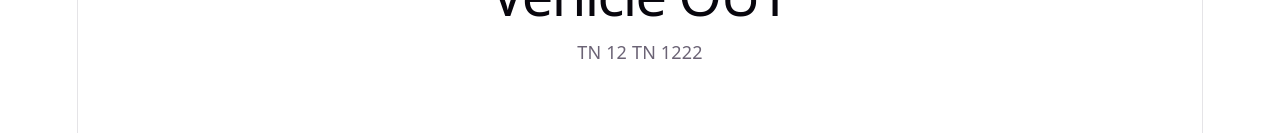
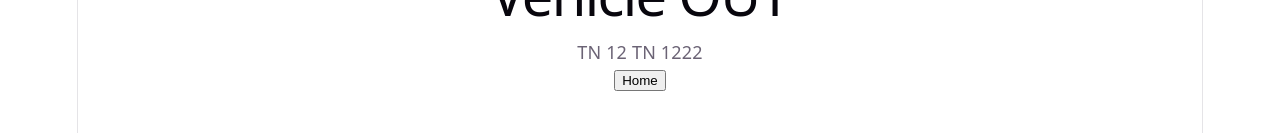
Before and after one commit to prempremadev-eng/Samson-Sir, a React (Vite) app in the folder Sounthararaman-Sir/Car_Parking/my-vehicle-app/: page / in a window 1280 px wide. Both pictures are taken after a click on the button "VehicleOut". Shown: the part 167-300 px from the top of the page. Built offline with nearby package versions, Linux system fonts and the light colour scheme.

Commit message:
added home button for all

```diff
--- a/Sounthararaman-Sir/Car_Parking/my-vehicle-app/src/App.jsx
+++ b/Sounthararaman-Sir/Car_Parking/my-vehicle-app/src/App.jsx
@@ -6,7 +6,7 @@ import VehicleOut from './pages/VehicleOut.jsx'
 import Dashboard from './pages/Dashboard.jsx'
 
 
-function App() {
+function App({onNavigate}) {
   const [page, setPage] = useState('home');
 
   return (
@@ -17,9 +17,9 @@ function App() {
       <button onClick={()=>setPage("out")}>VehicleOut</button>
        <button onClick={()=>setPage('dashboard')}>Dashboard </button>
 
-      {page ==='home' && <Home/>}
-      {page==='out' && <VehicleOut /> }
-      {page==='dashboard' && <Dashboard/>}
+      {page ==='home' && <Home onNavigate={setPage}/>}
+      {page==='out' && <VehicleOut onNavigate={setPage} /> }
+      {page==='dashboard' && <Dashboard onNavigate={setPage}/>}
 
        </div>
   )
--- a/Sounthararaman-Sir/Car_Parking/my-vehicle-app/src/pages/Dashboard.jsx
+++ b/Sounthararaman-Sir/Car_Parking/my-vehicle-app/src/pages/Dashboard.jsx
@@ -1,8 +1,8 @@
-function Dashboard(){
+function Dashboard({onNavigate}){
     return (
         <div>
         <h2>Dashboard</h2>
-
+    <button onClick={()=>onNavigate('home')}>Home </button>
         </div>
     )
 }
--- a/Sounthararaman-Sir/Car_Parking/my-vehicle-app/src/pages/VehicleOut.jsx
+++ b/Sounthararaman-Sir/Car_Parking/my-vehicle-app/src/pages/VehicleOut.jsx
@@ -1,10 +1,10 @@
-function VehicleOut(){
+function VehicleOut({onNavigate}){
     return (
         <div>
         <h1>Vehicle OUT </h1>
         <p>TN 12 TN 1222</p>
 
-
+    <button onClick={()=>onNavigate('home')}>Home</button>
         </div>
     )
 }
```
